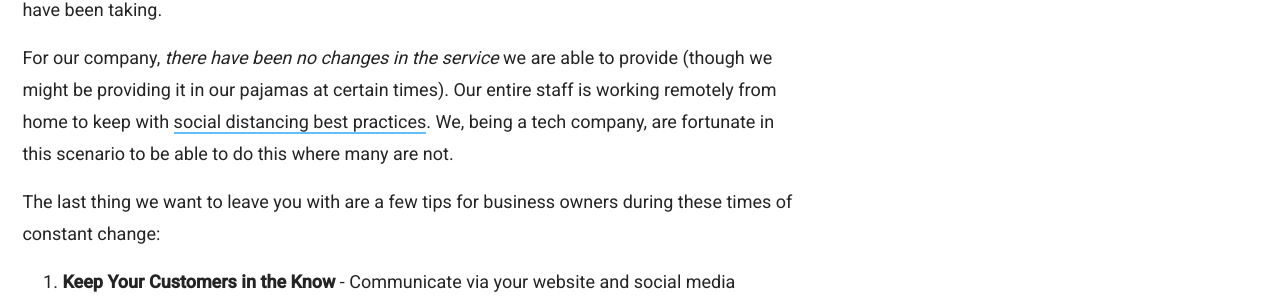
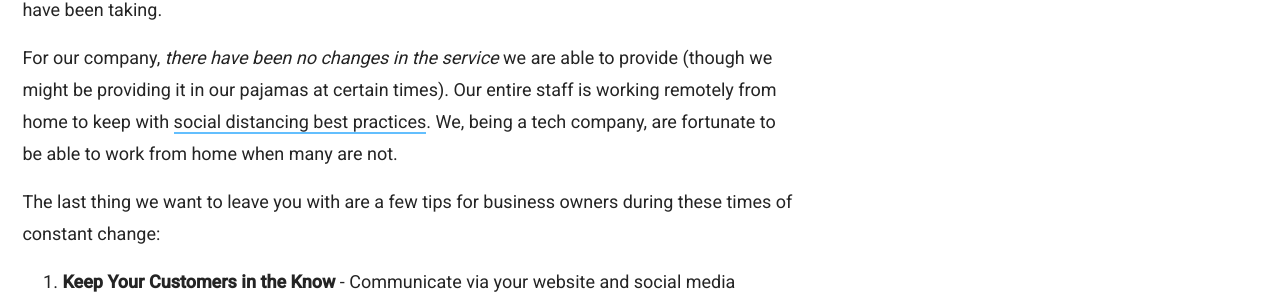
Before and after one commit to dev-partners/devpartners.io, a Jekyll site: the page built from _posts/2020-03-20-corona-virus-service-updates.md, in a window 1280 px wide and 900 px high, scrolled down 1028 px. Shown: the part 174-473 px from the top of the window. Built offline with Jekyll 4.4.1, drawn with Linux system fonts in a browser that asks for light colours.

Commit message:
Update 2020-03-20-corona-virus-service-updates.md

```diff
--- a/_posts/2020-03-20-corona-virus-service-updates.md
+++ b/_posts/2020-03-20-corona-virus-service-updates.md
@@ -20,7 +20,7 @@ the community have been taking.
 For our company, _there have been no changes in the service_ we are able to provide
 (though we might be providing it in our pajamas at certain times). Our entire staff is working
 remotely from home to keep with [social distancing best practices](https://www.npr.org/sections/health-shots/2020/03/17/817251610/its-time-to-get-serious-about-social-distancing-here-s-how).
-We, being a tech company, are fortunate in this scenario to be able to do this where many are not.
+We, being a tech company, are fortunate to be able to work from home when many are not.
 
 The last thing we want to leave you with are a few tips for business owners during these times of constant change:
 
```
